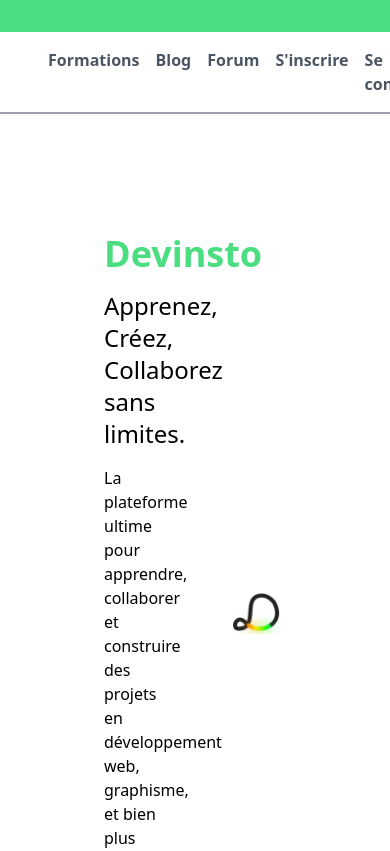
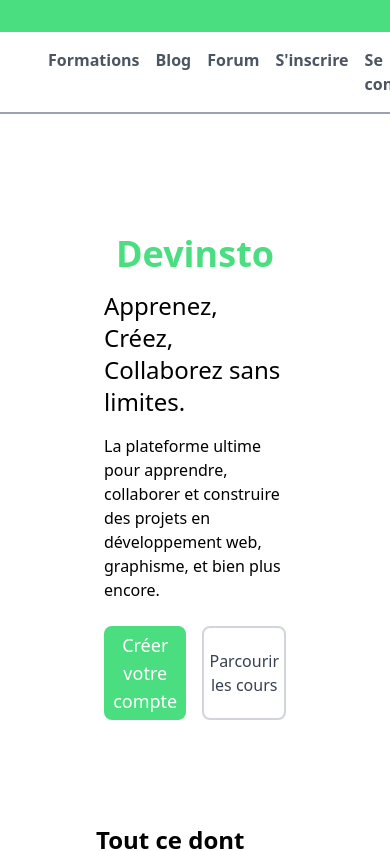
Before and after one commit to FrankamDev/tp-tailwind, a React (Vite) app: page / in a window 390 px wide. Shown: the top 851 px of the page. Built offline with nearby package versions, Linux system fonts and the light colour scheme.

Commit message:
responsive

```diff
--- a/src/components/Hero.jsx
+++ b/src/components/Hero.jsx
@@ -1,8 +1,8 @@
 const Hero = () => {
   return (
-    <div className="grid grid-cols-2 gap-4 p-20 min-h-100">
-      <div className=" flex flex-col  text-left justify-start  p-6">
-        <h1 className="text-4xl font-bold mb-4 text-green-400">Devinsto</h1>
+    <div className="grid md:grid-cols-2 grid-cols-1 gap-4 p-20 min-h-100  ">
+      <div className=" flex flex-col  text-left justify-start   p-6">
+        <h1 className="text-4xl font-bold mb-4 text-center text-green-400">Devinsto</h1>
         <h2 className="text-2xl mb-4">
           Apprenez, Créez, <br />
           Collaborez sans limites.
@@ -21,14 +21,13 @@
         </div>
       </div>
 
-      <div className="flex justify-center items-center">
+      <div className="md:flex hidden justify-center items-center">
         <img
           src="../../public/Screenshot 2025-01-20 120813.png"
           className="w-1/2"
           alt="logo"
         />
       </div>
-
     </div>
   );
 };
```
